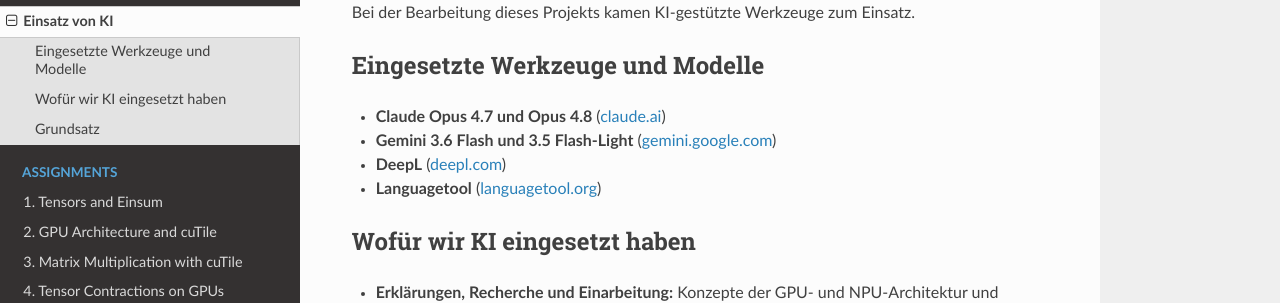
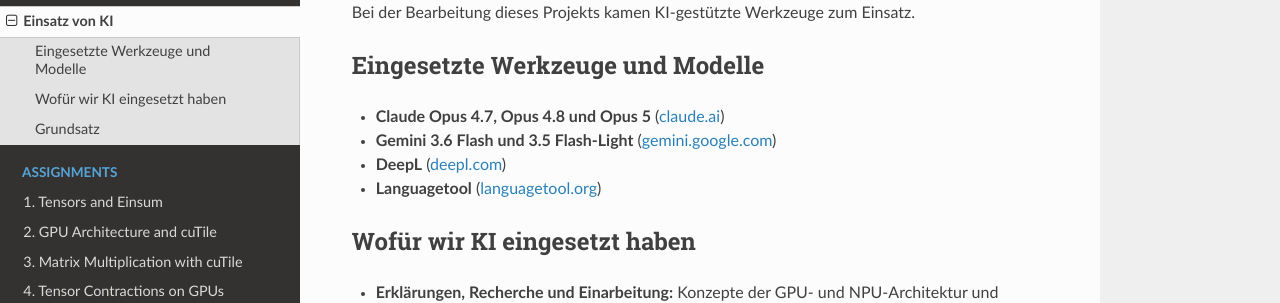
Before and after one commit to Intelligence420/mla, a Sphinx documentation site: the page built from sphinx/source/chapters/ki_einsatz.rst, in a window 1280 px wide. Shown: the part 159-462 px from the top of the page. Built offline with Sphinx 7.4.7 and the Read the Docs theme 3.1.0, drawn with Linux system fonts in a browser that asks for light colours.

Commit message:
opus 5 hinzugefügt

```diff
--- a/sphinx/source/chapters/ki_einsatz.rst
+++ b/sphinx/source/chapters/ki_einsatz.rst
@@ -7,7 +7,7 @@ Bei der Bearbeitung dieses Projekts kamen KI-gestützte Werkzeuge zum Einsatz.
 Eingesetzte Werkzeuge und Modelle
 ============================================
 
-* **Claude Opus 4.7 und Opus 4.8** (`claude.ai <https://claude.ai/>`_)
+* **Claude Opus 4.7, Opus 4.8 und Opus 5** (`claude.ai <https://claude.ai/>`_)
 * **Gemini 3.6 Flash und 3.5 Flash-Light** (`gemini.google.com <https://gemini.google.com>`_)
 * **DeepL** (`deepl.com <https://www.deepl.com/de/translator>`_)
 * **Languagetool** (`languagetool.org <https://languagetool.org/de>`_)
```
